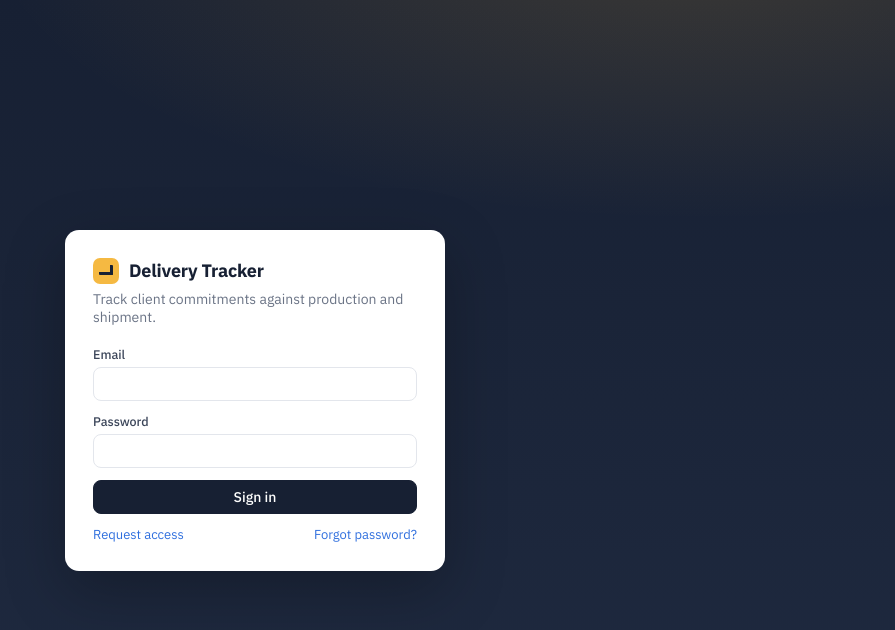
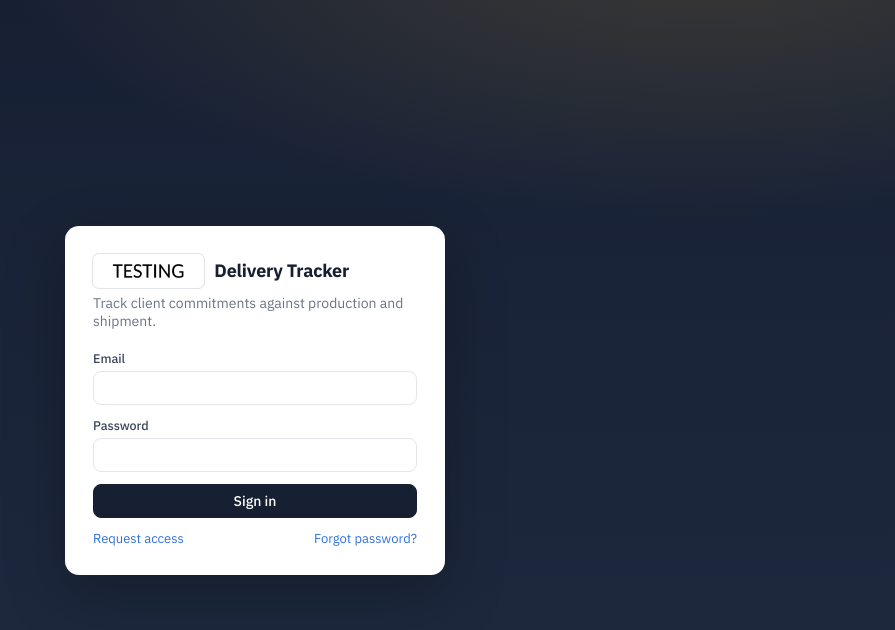
Before and after one commit to xinrui92/DeliveryTracker, a plain HTML site: page index.html in a window 1280 px wide. Shown: the whole page, without its empty margins (385-1280 px from the left). Drawn offline with nearby package versions, Linux system fonts and the light colour scheme.

Commit message:
Use TESTING logo for app icons, favicon and in-app brand
Co-Authored-By: Claude Opus 5.5 <noreply@anthropic.com>
Claude-Session: https://claude.ai/code/session_01KTvyQi8S4eabfHCRffTEyR

```diff
--- a/css/styles.css
+++ b/css/styles.css
@@ -91,6 +91,10 @@ input[type="checkbox"] { width: auto; min-height: 0; }
 
 .brand { display: flex; align-items: center; gap: 10px; font-weight: 700; font-size: 15px; letter-spacing: -.01em; }
 .brand-lg { font-size: 18px; }
+.brand-logo { height: 28px; width: auto; border-radius: 6px; background: #fff; flex: none; box-shadow: 0 0 0 1px rgba(23,32,51,.12); }
+.brand-lg .brand-logo { height: 34px; }
+.sidebar .brand { font-size: 13.5px; white-space: nowrap; gap: 9px; }
+.sidebar .brand-logo { height: 22px; border-radius: 5px; }
 .brand-mark { width: 26px; height: 26px; border-radius: 7px; background: var(--accent); position: relative; flex: none; }
 .brand-mark::after { content: ""; position: absolute; inset: 7px 6px 9px 6px; border-bottom: 3px solid var(--ink); border-right: 3px solid var(--ink); border-radius: 1px; }
 
--- a/index.html
+++ b/index.html
@@ -22,7 +22,7 @@
   <!-- Auth screen -->
   <section id="auth-screen" class="auth hidden">
     <div class="auth-card">
-      <div class="brand brand-lg"><span class="brand-mark"></span><span>Delivery Tracker</span></div>
+      <div class="brand brand-lg"><img class="brand-logo" src="/icons/logo.png" alt="TESTING logo" /><span>Delivery Tracker</span></div>
       <p class="muted auth-sub">Track client commitments against production and shipment.</p>
 
       <form id="login-form" class="stack">
@@ -62,7 +62,7 @@
   <!-- Pending approval -->
   <section id="pending-screen" class="auth hidden">
     <div class="auth-card">
-      <div class="brand brand-lg"><span class="brand-mark"></span><span>Delivery Tracker</span></div>
+      <div class="brand brand-lg"><img class="brand-logo" src="/icons/logo.png" alt="TESTING logo" /><span>Delivery Tracker</span></div>
       <h2>Waiting for approval</h2>
       <p class="muted">Your account <strong id="pending-email"></strong> has been created. An admin needs to activate it before you can use the tracker.</p>
       <button class="btn" id="pending-refresh">Check again</button>
@@ -73,7 +73,7 @@
   <!-- App shell -->
   <div id="app" class="shell hidden">
     <aside class="sidebar">
-      <div class="brand"><span class="brand-mark"></span><span>Delivery Tracker</span></div>
+      <div class="brand"><img class="brand-logo" src="/icons/logo.png" alt="TESTING logo" /><span>Delivery Tracker</span></div>
       <nav class="nav">
         <a href="#/dashboard" data-route="dashboard"><svg viewBox="0 0 24 24"><path d="M3 13h8V3H3zm10 8h8V11h-8zM3 21h8v-6H3zm10-18v6h8V3z"/></svg>Dashboard</a>
         <a href="#/deliveries" data-route="deliveries"><svg viewBox="0 0 24 24"><path d="M3 7h11v9H3zM14 10h4l3 3v3h-7zM6.5 19a1.5 1.5 0 1 0 0-3 1.5 1.5 0 0 0 0 3zm11 0a1.5 1.5 0 1 0 0-3 1.5 1.5 0 0 0 0 3z"/></svg>Deliveries</a>
--- a/sw.js
+++ b/sw.js
@@ -2,7 +2,7 @@
    - App shell (HTML/CSS/JS/icons + Supabase library) is cached so the app opens instantly and offline.
    - Own files: network-first, so new deploys show up straight away; cache is the offline fallback.
    - Supabase API / auth / realtime traffic is never cached (always live data, respects security). */
-const VERSION = "dt-v1";
+const VERSION = "dt-v2";
 const SHELL = [
   "/",
   "/index.html",
@@ -15,6 +15,7 @@ const SHELL = [
   "/icons/icon-512.png",
   "/icons/apple-touch-icon.png",
   "/icons/favicon-32.png",
+  "/icons/logo.png",
 ];
 const CDN = [
   "https://cdn.jsdelivr.net/npm/@supabase/supabase-js@2/dist/umd/supabase.min.js",
```
Also changed, not shown: icons/apple-touch-icon.png, icons/favicon-32.png, icons/icon-192.png, icons/icon-512.png, icons/logo-source.png (added), icons/logo.png (added), icons/maskable-512.png.
